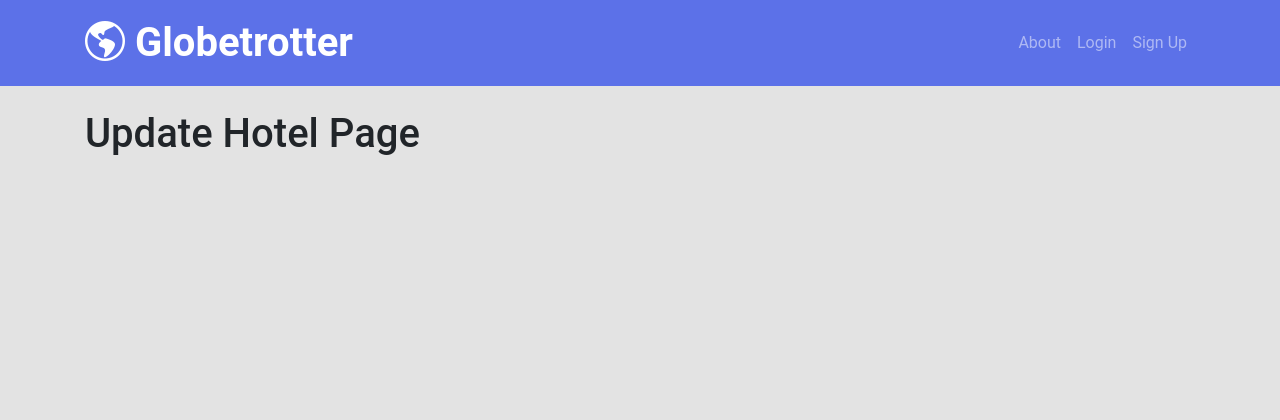
After one commit to whuang214/Globetrotter, a Django app: page /itineraries/1/hotel/update/ in a window 1280 px wide. The commit adds this page. Shown: the top 420 px of the page. Run offline with Django 3.2, Linux system fonts and the light colour scheme; tables that the repository leaves empty hold one stand-in row (values such as "Sample post"); some libraries are stand-ins or nearby versions.

Commit message:
adding update hotel and html page stub

```diff
--- a/main_app/templates/itineraries/detail.html
+++ b/main_app/templates/itineraries/detail.html
@@ -157,7 +157,7 @@
                 <i class="bi bi-building-fill"></i> Hotel
               </h5>
               <a
-                href="{% url 'update_itinerary' itinerary.id %}"
+                href="{% url 'update_hotel' itinerary.id %}"
                 class="btn btn-outline-dark text-white btn-sm m-0 rounded-pill"
                 ><i class="bi bi-pencil"></i
               ></a>
--- /dev/null
+++ b/main_app/templates/itineraries/update_hotel.html
@@ -0,0 +1,3 @@
+{% extends 'base.html' %} {% block content %}
+<h1>Update Hotel Page</h1>
+{% endblock %}
--- a/main_app/urls.py
+++ b/main_app/urls.py
@@ -61,4 +61,9 @@ urlpatterns = [
         views.UpdateFlight.as_view(),
         name="update_flight",
     ),
+    path(
+        "itineraries/<int:itinerary_id>/hotel/update/",
+        views.update_hotel,
+        name="update_hotel",
+    ),
 ]
--- a/main_app/views.py
+++ b/main_app/views.py
@@ -345,3 +345,21 @@ def add_user_to_itinerary(request, itinerary_id, user_id):
     user = get_object_or_404(User, pk=user_id)
     itinerary.users.add(user)
     return redirect("detail_itinerary", pk=itinerary_id)
+
+
+# render the update hotel form
+# if the request is a POST request, update the hotel
+# itinerary_id is passed in from the url (must equal <int:itinerary_id>)
+def update_hotel(request, itinerary_id):
+    itinerary = get_object_or_404(TravelItinerary, pk=itinerary_id)
+    if request.method == "POST":
+        # get the hotel from the form
+        hotel = request.POST.get("hotel", "")
+        # update the hotel in the itinerary
+        itinerary.hotel = hotel
+        itinerary.save()
+        return redirect("detail_itinerary", pk=itinerary_id)
+    else:
+        return render(
+            request, "itineraries/update_hotel.html", {"itinerary": itinerary}
+        )
```
